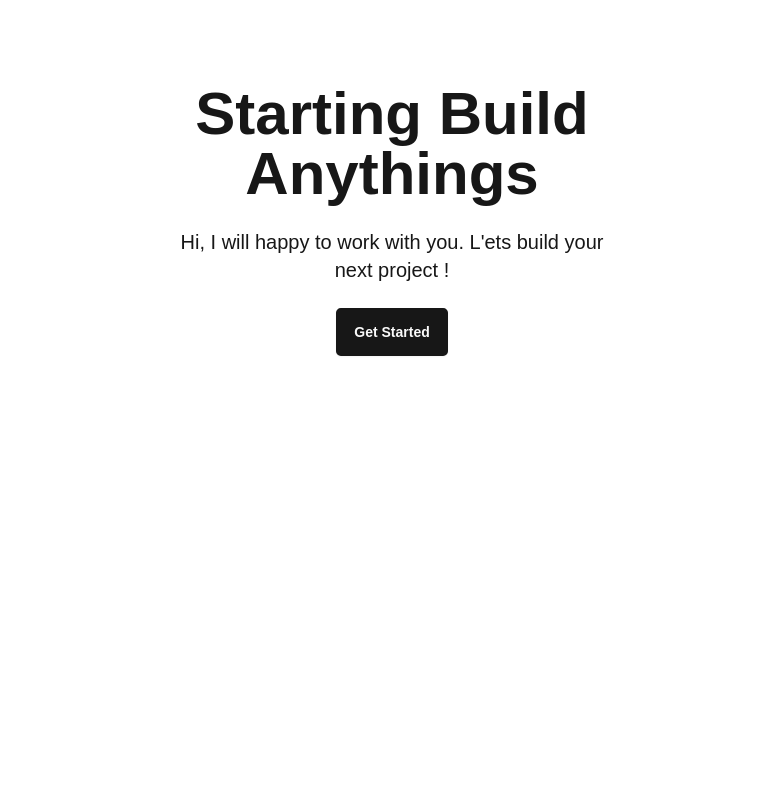
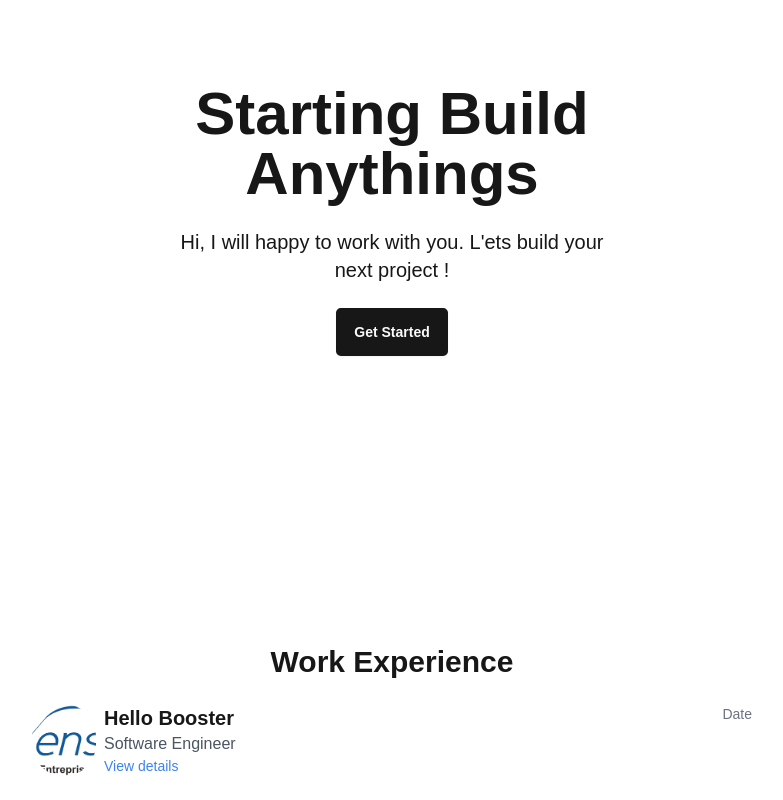
Before and after one commit to Osiris8/osirismigan, a Next.js app: page / in a window 1280 px wide. Shown: the part 264-1064 px from the top of the page, without its empty margins (248-1031 px from the left). Before the commit the page ends 884 px from the top, so only its background shows below. Built offline with nearby package versions, Linux system fonts and the light colour scheme.

Commit message:
add Experience component

```diff
--- a/app/page.tsx
+++ b/app/page.tsx
@@ -1,3 +1,4 @@
+import Experience from "@/components/Experience";
 import Hero from "@/components/Hero";
 import Navbar from "@/components/Navbar";
 
@@ -6,6 +7,7 @@ export default function Home() {
     <div>
       <Navbar />
       <Hero />
+      <Experience />
     </div>
   );
 }
--- /dev/null
+++ b/components/Experience.tsx
@@ -0,0 +1,27 @@
+import Image from "next/image";
+import sens from "@/public/images/sens.png";
+export default function Experience() {
+  return (
+    <div className="container max-w-3xl mx-auto p-6 text-center">
+      <h2 className="text-3xl mb-6 font-bold">Work Experience</h2>
+      <div className="flex flex-row justify-between">
+        <div className="flex">
+          {/*Daisy ui avatar*/}
+
+          <div className="avatar">
+            <div className="w-16 rounded-full mr-2">
+              <Image src={sens} alt="Company Logo" className="bg-cover" />
+            </div>
+          </div>
+          {/*Daisy ui avatar*/}
+          <div className="flex flex-col text-left">
+            <h4 className="text-xl font-semibold">Hello Booster</h4>
+            <h5 className="text-md text-gray-600">Software Engineer</h5>
+            <p className="text-sm text-blue-500">View details</p>
+          </div>
+        </div>
+        <div className="text-sm text-gray-500 text-right ml-2">Date</div>
+      </div>
+    </div>
+  );
+}
```
Also changed, not shown: public/images/sens.png (added).
